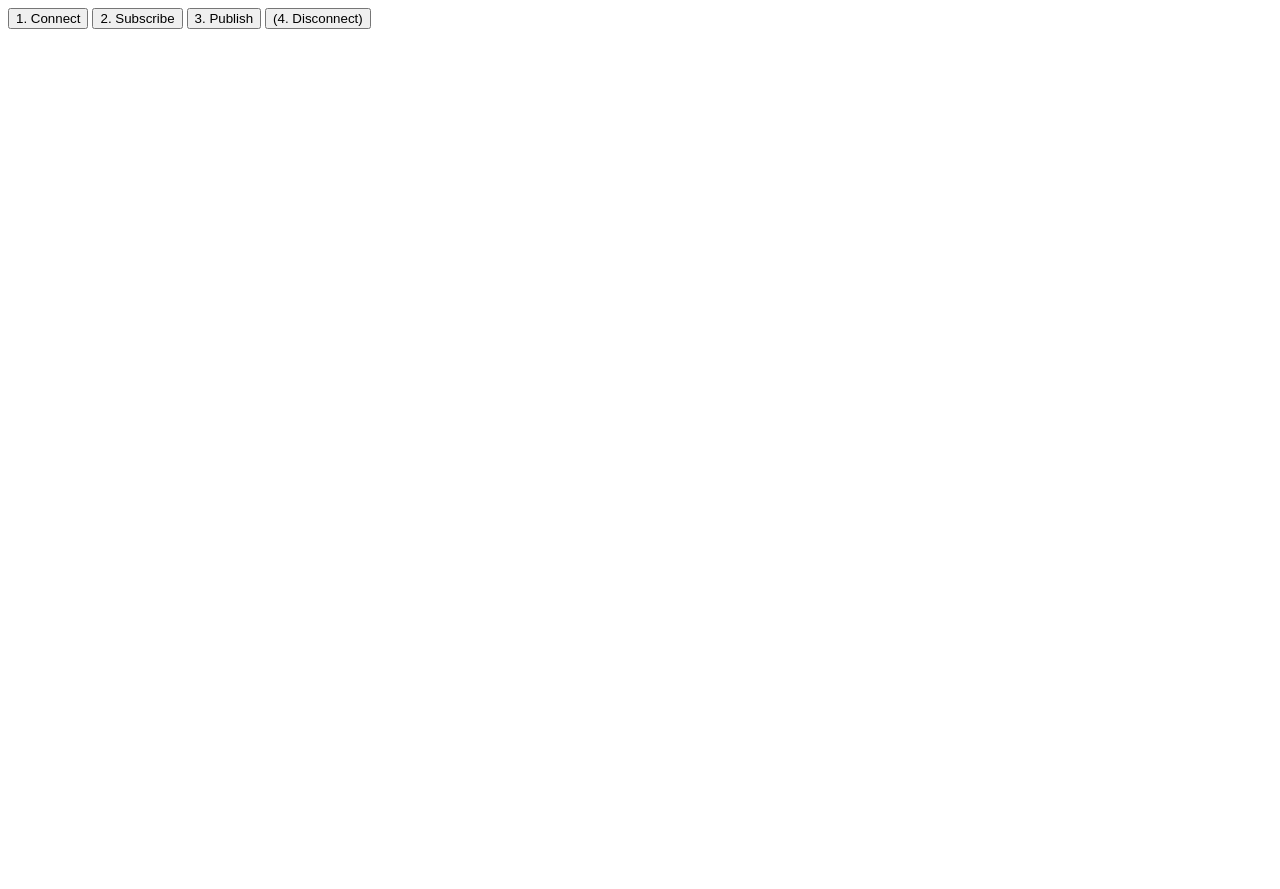
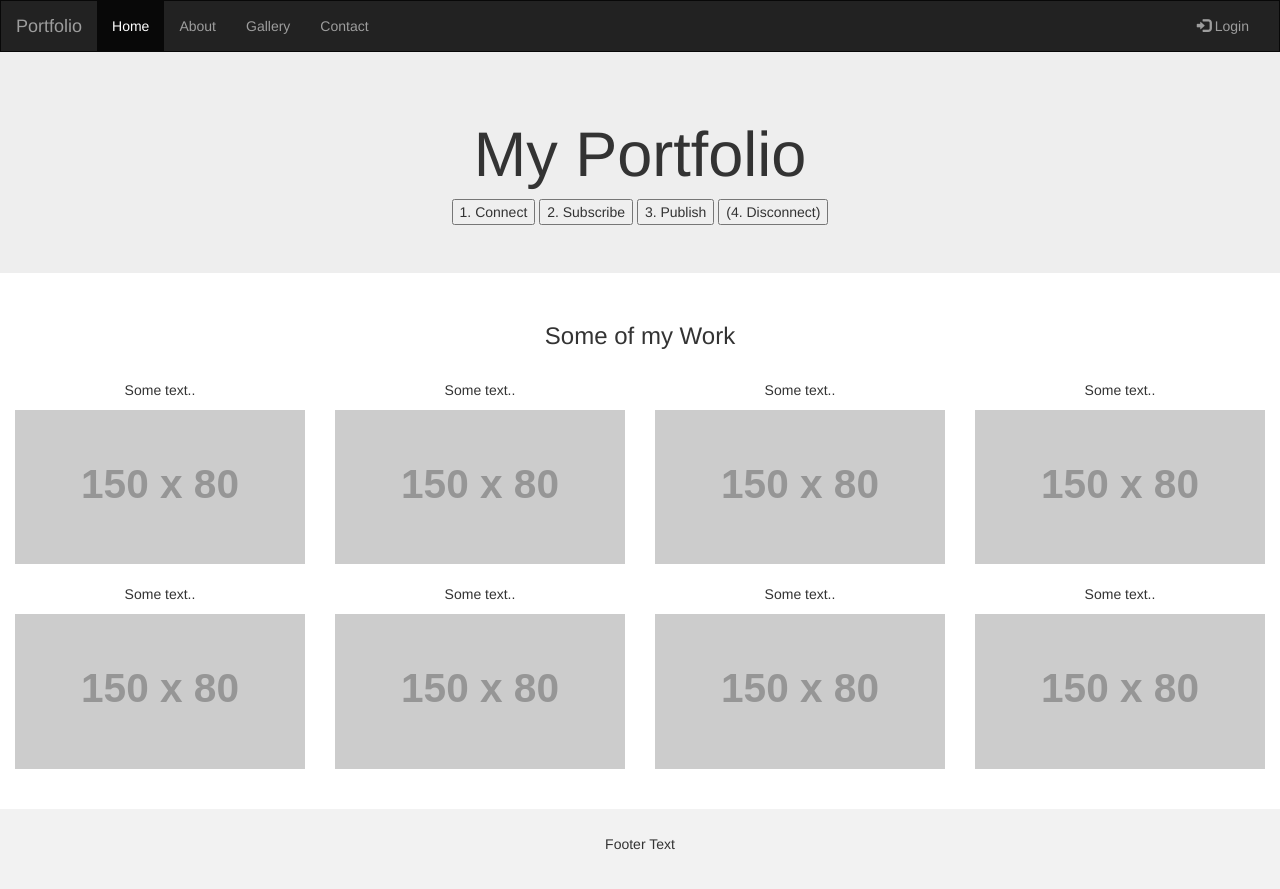
Before and after one commit to divinorum59/mqtttest, a plain HTML site: page index.html in a window 1280 px wide. Before the commit the page ends 800 px from the top, so only its background shows below. Drawn offline with nearby package versions, Linux system fonts and the light colour scheme; placeholder pictures from the web are drawn by us.

Commit message:
Update index.html

```diff
--- a/index.html
+++ b/index.html
@@ -1,11 +1,110 @@
-<html>
-<head> </head>
-<script src="/script.js"></script>
+<!DOCTYPE html>
+<html lang="en">
+<head>
+  <title>Bootstrap Example</title>
+  <meta charset="utf-8">
+  <meta name="viewport" content="width=device-width, initial-scale=1">
+  <link rel="stylesheet" href="https://maxcdn.bootstrapcdn.com/bootstrap/3.4.1/css/bootstrap.min.css">
+  <script src="https://ajax.googleapis.com/ajax/libs/jquery/3.5.1/jquery.min.js"></script>
+  <script src="https://maxcdn.bootstrapcdn.com/bootstrap/3.4.1/js/bootstrap.min.js"></script>
+  <script src="/script.js"></script>
+  <style>
+    /* Remove the navbar's default margin-bottom and rounded borders */
+    .navbar {
+      margin-bottom: 0;
+      border-radius: 0;
+    }
+
+    /* Add a gray background color and some padding to the footer */
+    footer {
+      background-color: #f2f2f2;
+      padding: 25px;
+    }
+  </style>
+</head>
 <body>
-<button onclick="client.connect(options);">1. Connect</button>
+
+<nav class="navbar navbar-inverse">
+  <div class="container-fluid">
+    <div class="navbar-header">
+      <button type="button" class="navbar-toggle" data-toggle="collapse" data-target="#myNavbar">
+        <span class="icon-bar"></span>
+        <span class="icon-bar"></span>
+        <span class="icon-bar"></span>
+      </button>
+      <a class="navbar-brand" href="#">Portfolio</a>
+    </div>
+    <div class="collapse navbar-collapse" id="myNavbar">
+      <ul class="nav navbar-nav">
+        <li class="active"><a href="#">Home</a></li>
+        <li><a href="#">About</a></li>
+        <li><a href="#">Gallery</a></li>
+        <li><a href="#">Contact</a></li>
+      </ul>
+      <ul class="nav navbar-nav navbar-right">
+        <li><a href="#"><span class="glyphicon glyphicon-log-in"></span> Login</a></li>
+      </ul>
+    </div>
+  </div>
+</nav>
+
+<div class="jumbotron">
+  <div class="container text-center">
+    <h1>My Portfolio</h1>
+ <button onclick="client.connect(options);">1. Connect</button>
 <button onclick="client.subscribe('testtopic/#', {qos: 2}); alert('Subscribed');">2. Subscribe</button>
 <button onclick="publish('Hello Foo !','testtopic/bar',2);">3. Publish</button>
 <button onclick="client.disconnect();">(4. Disconnect)</button>
 <div id="messages"></div>
+  </div>
+</div>
+
+<div class="container-fluid bg-3 text-center">
+  <h3>Some of my Work</h3><br>
+  <div class="row">
+    <div class="col-sm-3">
+      <p>Some text..</p>
+      <img src="https://placehold.it/150x80?text=IMAGE" class="img-responsive" style="width:100%" alt="Image">
+    </div>
+    <div class="col-sm-3">
+      <p>Some text..</p>
+      <img src="https://placehold.it/150x80?text=IMAGE" class="img-responsive" style="width:100%" alt="Image">
+    </div>
+    <div class="col-sm-3">
+      <p>Some text..</p>
+      <img src="https://placehold.it/150x80?text=IMAGE" class="img-responsive" style="width:100%" alt="Image">
+    </div>
+    <div class="col-sm-3">
+      <p>Some text..</p>
+      <img src="https://placehold.it/150x80?text=IMAGE" class="img-responsive" style="width:100%" alt="Image">
+    </div>
+  </div>
+</div><br>
+
+<div class="container-fluid bg-3 text-center">
+  <div class="row">
+    <div class="col-sm-3">
+      <p>Some text..</p>
+      <img src="https://placehold.it/150x80?text=IMAGE" class="img-responsive" style="width:100%" alt="Image">
+    </div>
+    <div class="col-sm-3">
+      <p>Some text..</p>
+      <img src="https://placehold.it/150x80?text=IMAGE" class="img-responsive" style="width:100%" alt="Image">
+    </div>
+    <div class="col-sm-3">
+      <p>Some text..</p>
+      <img src="https://placehold.it/150x80?text=IMAGE" class="img-responsive" style="width:100%" alt="Image">
+    </div>
+    <div class="col-sm-3">
+      <p>Some text..</p>
+      <img src="https://placehold.it/150x80?text=IMAGE" class="img-responsive" style="width:100%" alt="Image">
+    </div>
+  </div>
+</div><br><br>
+
+<footer class="container-fluid text-center">
+  <p>Footer Text</p>
+</footer>
+
 </body>
 </html>
```
